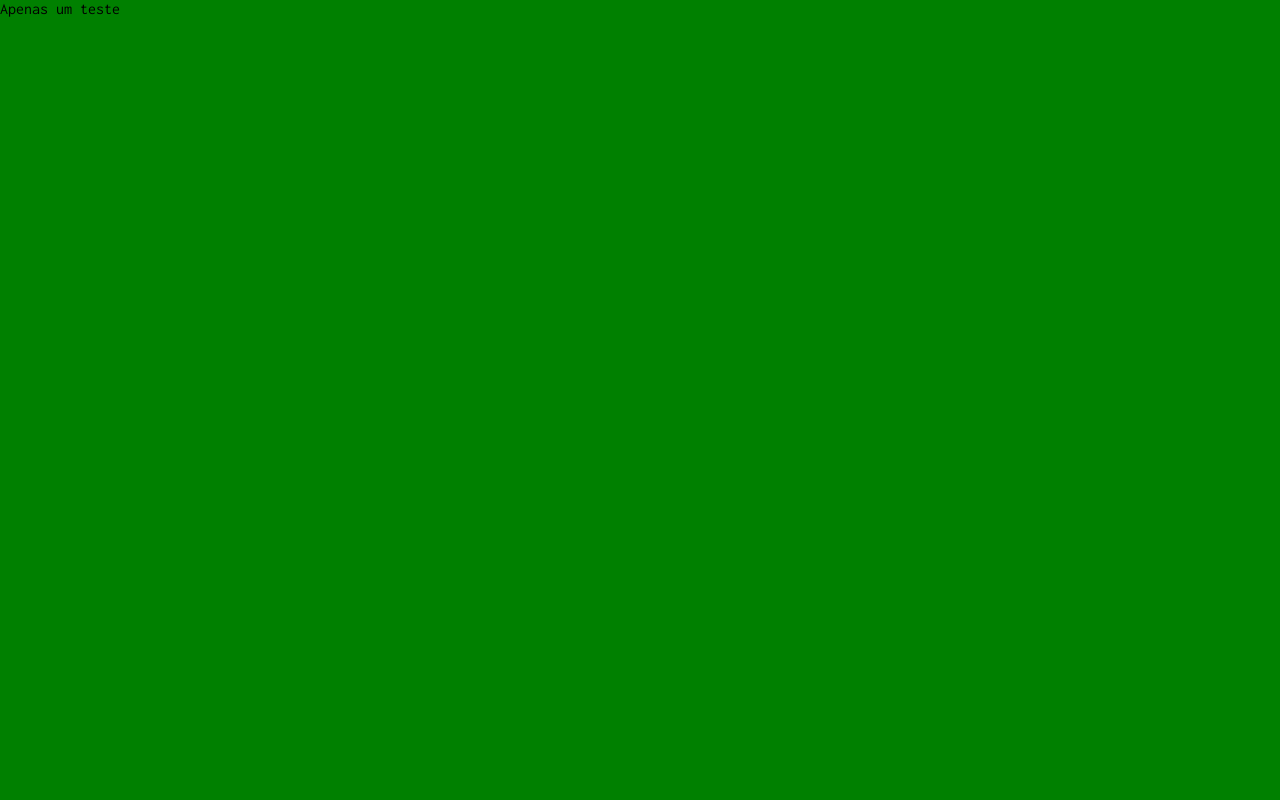
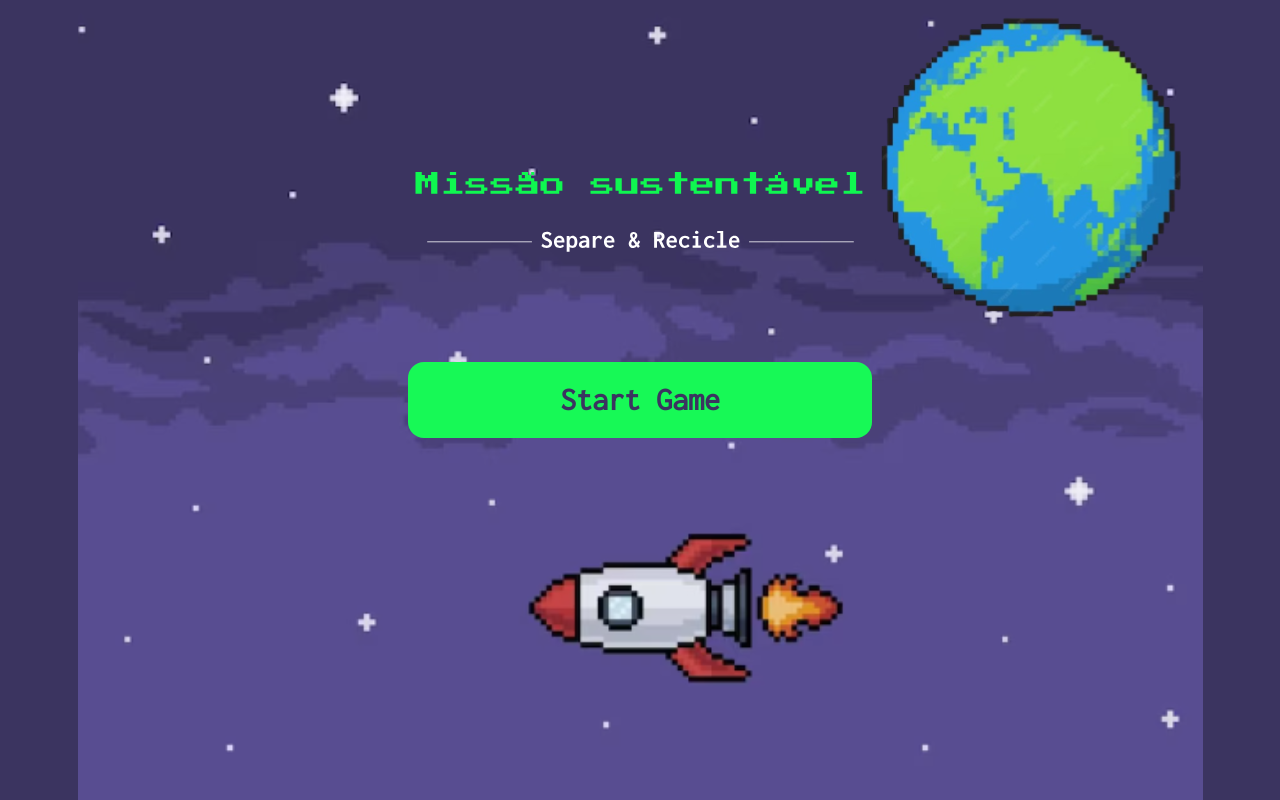
Before and after one commit to Felipewiiu/Missao_sustentavel, a React (Create React App) app: page / in a window 1280 px wide. Built offline with nearby package versions, Linux system fonts and the light colour scheme.

Commit message:
Styles: criando o estilo da página home

```diff
--- /dev/null
+++ b/src/components/Home/Home.module.scss
@@ -0,0 +1,46 @@
+@import '/src/styles/base.scss';
+
+
+.container {
+    display: flex;
+    justify-content: center;
+    align-items: center;
+    max-width: 1440px;
+    max-height: 1024px;
+    width: 1440px;
+    height: 100vh;
+    background-image: url("../../assets/TelaInício.svg");
+    background-position: center;
+    background-repeat: no-repeat;
+    background-size: contain;
+    border: solid 0px 1px 0px 1px blueviolet;
+
+    .btn {
+        display: flex;
+        justify-content: center;
+        align-items: center;
+        width: 29rem;
+        height: 4.75rem;
+        background-color: $green;
+        border-radius: 1rem;
+        border: none;
+        cursor: pointer;
+        transition: all 200ms ease-in-out;
+        p {
+            font-size: 2rem;
+            font-weight: 800;
+            color: #3B3460;
+
+
+        }
+
+        &:hover {
+            background-color: #58d0ff;
+        }
+
+        &:active {
+            transform: scale(0.95);
+        }
+    }
+
+}
--- /dev/null
+++ b/src/components/Home/index.tsx
@@ -0,0 +1,17 @@
+import React from 'react';
+import Styles from './Home.module.scss';
+import { useNavigate } from 'react-router-dom';
+
+export default function Home() {
+  const navigate = useNavigate();
+
+  return (
+    <div className={Styles.container} onClick={() => navigate('/presentation')}>
+      <button className={Styles.btn} >
+        <p>
+          Start Game
+        </p>
+      </button>
+    </div>
+  );
+}
--- /dev/null
+++ b/src/components/Presentation/Presentation.module.scss
@@ -0,0 +1,5 @@
+@import '../../styles/base';
+
+.container {
+
+}
--- /dev/null
+++ b/src/components/Presentation/index.tsx
@@ -0,0 +1,10 @@
+import React from 'react';
+import Styles from './Presentation.module.scss';
+
+export default function Presentation() {
+  return (
+    <div className={Styles.container}>
+
+    </div>
+  );
+}
--- a/src/components/mainScreen/index.tsx
+++ b/src/components/mainScreen/index.tsx
@@ -1,10 +1,11 @@
 import React from 'react';
 import Styles from './screenMain.module.scss';
+import { Outlet } from 'react-router-dom';
 
 export default function MainScreen() {
   return (
     <div className={Styles.container}>
-      Apenas um teste
+      <Outlet />
     </div>
   );
 }
--- a/src/components/mainScreen/screenMain.module.scss
+++ b/src/components/mainScreen/screenMain.module.scss
@@ -3,5 +3,9 @@
 .container {
     width: 100%;
     height: 100vh;
-    background-color: green;
+   display: flex;
+   justify-content: center;
+
+
+
 }
--- a/src/index.scss
+++ b/src/index.scss
@@ -2,4 +2,5 @@
 
 body{
     font-family: $font-text;
+    background-color: #3B3460;
 }
--- a/src/routes.tsx
+++ b/src/routes.tsx
@@ -1,6 +1,8 @@
 
+import Home from 'components/Home';
 import MainScreen from './components/mainScreen';
 import { BrowserRouter as Router, Routes, Route } from 'react-router-dom';
+import Presentation from 'components/Presentation';
 
 
 
@@ -11,7 +13,13 @@ export default function AppRoutes() {
     <main  >
       <Router>
         <Routes>
-          <Route path='/' element={<MainScreen/>}/>
+
+          <Route path='/' element={<MainScreen />}>
+            <Route index element={<Home />} />
+            <Route path='/presentation' element={<Presentation />} />
+
+          </Route>
+
         </Routes>
       </Router>
 
```
Also changed, not shown: src/assets/Fundo.svg (added), src/assets/TelaInício.svg (added).
